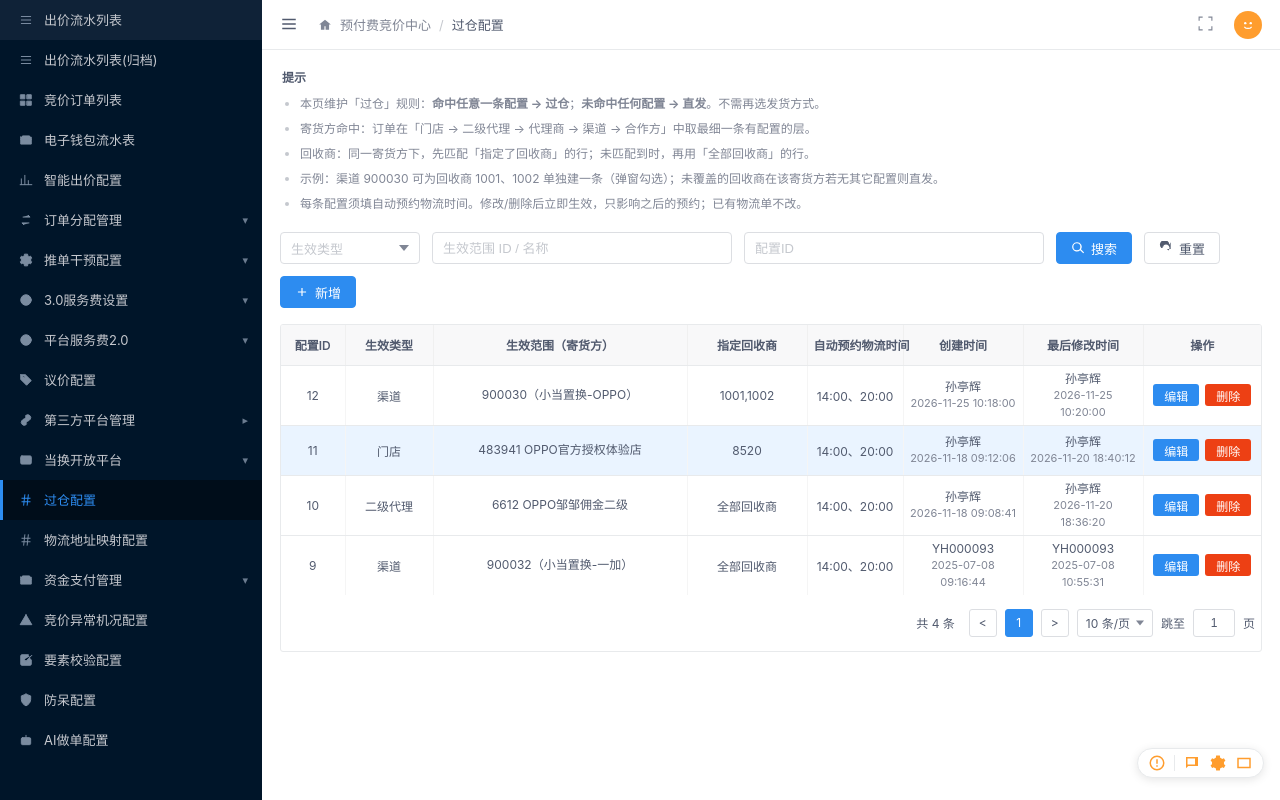
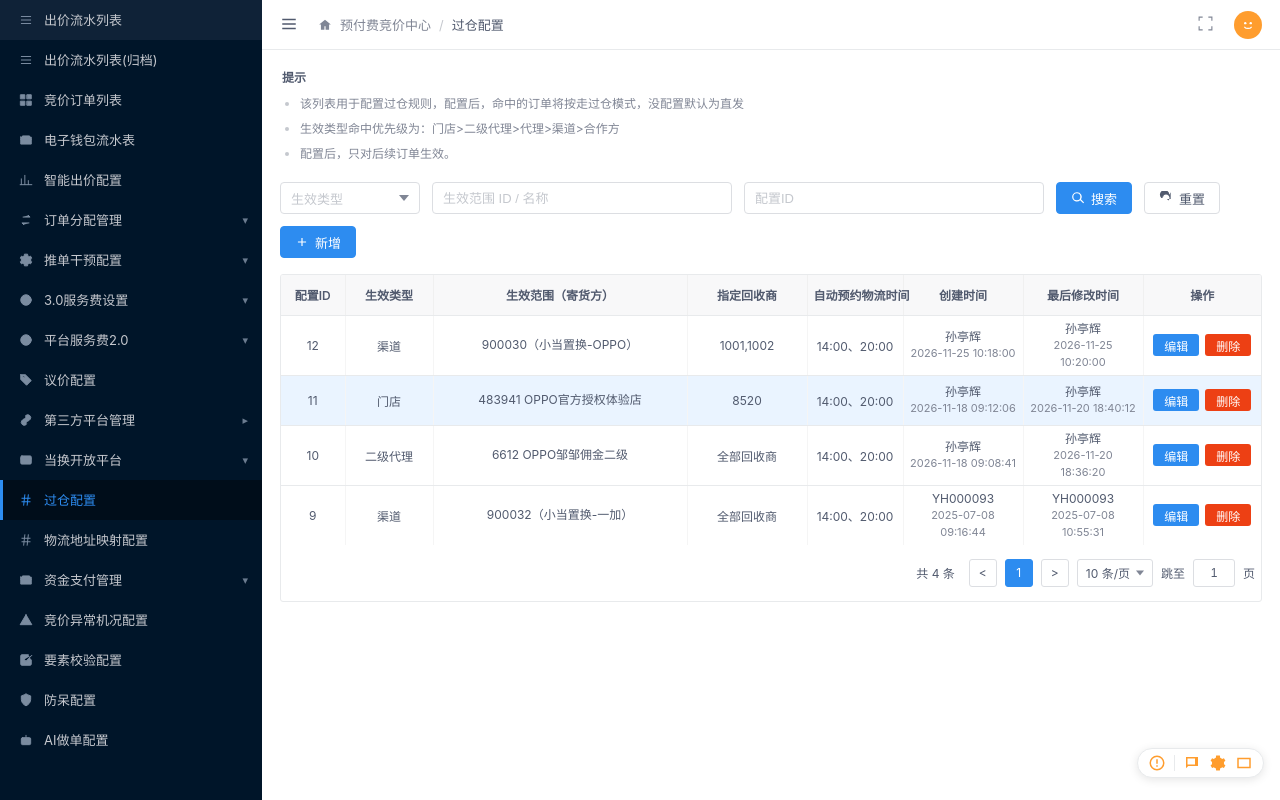
Before and after one commit to hlm2777476aa-cmd/logistics-config, a plain HTML site: page index.html in a window 1280 px wide. Drawn offline with Linux system fonts and the light colour scheme.

Commit message:
Update list and modal hint copy per PRD

```diff
--- a/index.html
+++ b/index.html
@@ -504,11 +504,9 @@
     <div class="tips">
       <div class="t-title">提示</div>
       <ul class="tip-list">
-        <li>本页维护「过仓」规则：<strong>命中任意一条配置 → 过仓</strong>；<strong>未命中任何配置 → 直发</strong>。不需再选发货方式。</li>
-        <li>寄货方命中：订单在「门店 → 二级代理 → 代理商 → 渠道 → 合作方」中取最细一条有配置的层。</li>
-        <li>回收商：同一寄货方下，先匹配「指定了回收商」的行；未匹配到时，再用「全部回收商」的行。</li>
-        <li>示例：渠道 900030 可为回收商 1001、1002 单独建一条（弹窗勾选）；未覆盖的回收商在该寄货方若无其它配置则直发。</li>
-        <li>每条配置须填自动预约物流时间。修改/删除后立即生效，只影响之后的预约；已有物流单不改。</li>
+        <li>该列表用于配置过仓规则，配置后，命中的订单将按走过仓模式，没配置默认为直发</li>
+        <li>生效类型命中优先级为：门店&gt;二级代理&gt;代理&gt;渠道&gt;合作方</li>
+        <li>配置后，只对后续订单生效。</li>
       </ul>
     </div>
 
@@ -591,11 +589,9 @@
       <div class="modal-tips">
         <div class="t-title">提示</div>
         <ul class="tip-list">
-          <li>命中本条配置即过仓；该寄货方未命中任何配置时订单按直发处理。</li>
-          <li>生效类型 + 生效范围：锁定寄货方。同一寄货方可多条（不同指定回收商范围）。</li>
-          <li>指定回收商（选填）：弹窗多选；不选表示该寄货方下全部回收商走本条过仓。</li>
-          <li>自动预约物流时间（必填）：可多时刻，不可重复。</li>
-          <li>保存后立即生效。编辑时生效类型与范围不可改。</li>
+          <li>命中本条配置即走过仓模式</li>
+          <li>自动预约物流时间可配置多个但不可重复</li>
+          <li>保存配置后，只对后续订单生效。</li>
         </ul>
       </div>
 
```
